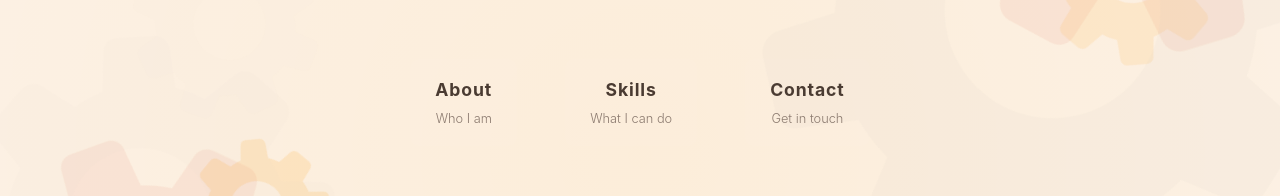
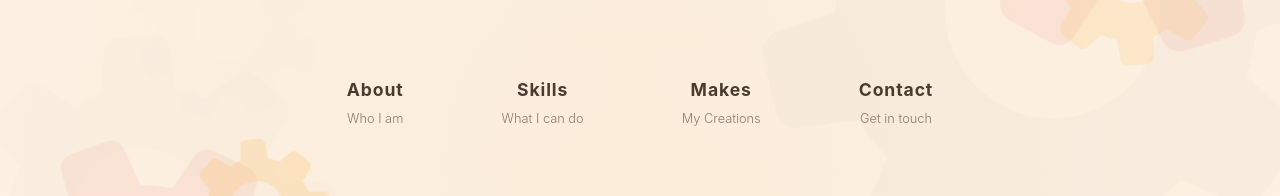
Before and after one commit to YutoTsuru/tobenaitsuru-HP, a Next.js app: page / in a window 1280 px wide. Shown: the part 335-531 px from the top of the page. Built offline with nearby package versions, Linux system fonts and the light colour scheme; no server answers; the database is empty.

Commit message:
feat: add Makes to top page navigation

```diff
--- a/app/page.js
+++ b/app/page.js
@@ -39,6 +39,10 @@ export default async function Home() {
                             <span className={styles.navLabel}>Skills</span>
                             <span className={styles.navDesc}>What I can do</span>
                         </Link>
+                        <Link href="/makes" className={styles.navItem}>
+                            <span className={styles.navLabel}>Makes</span>
+                            <span className={styles.navDesc}>My Creations</span>
+                        </Link>
                         <Link href="/contact" className={styles.navItem}>
                             <span className={styles.navLabel}>Contact</span>
                             <span className={styles.navDesc}>Get in touch</span>
```
